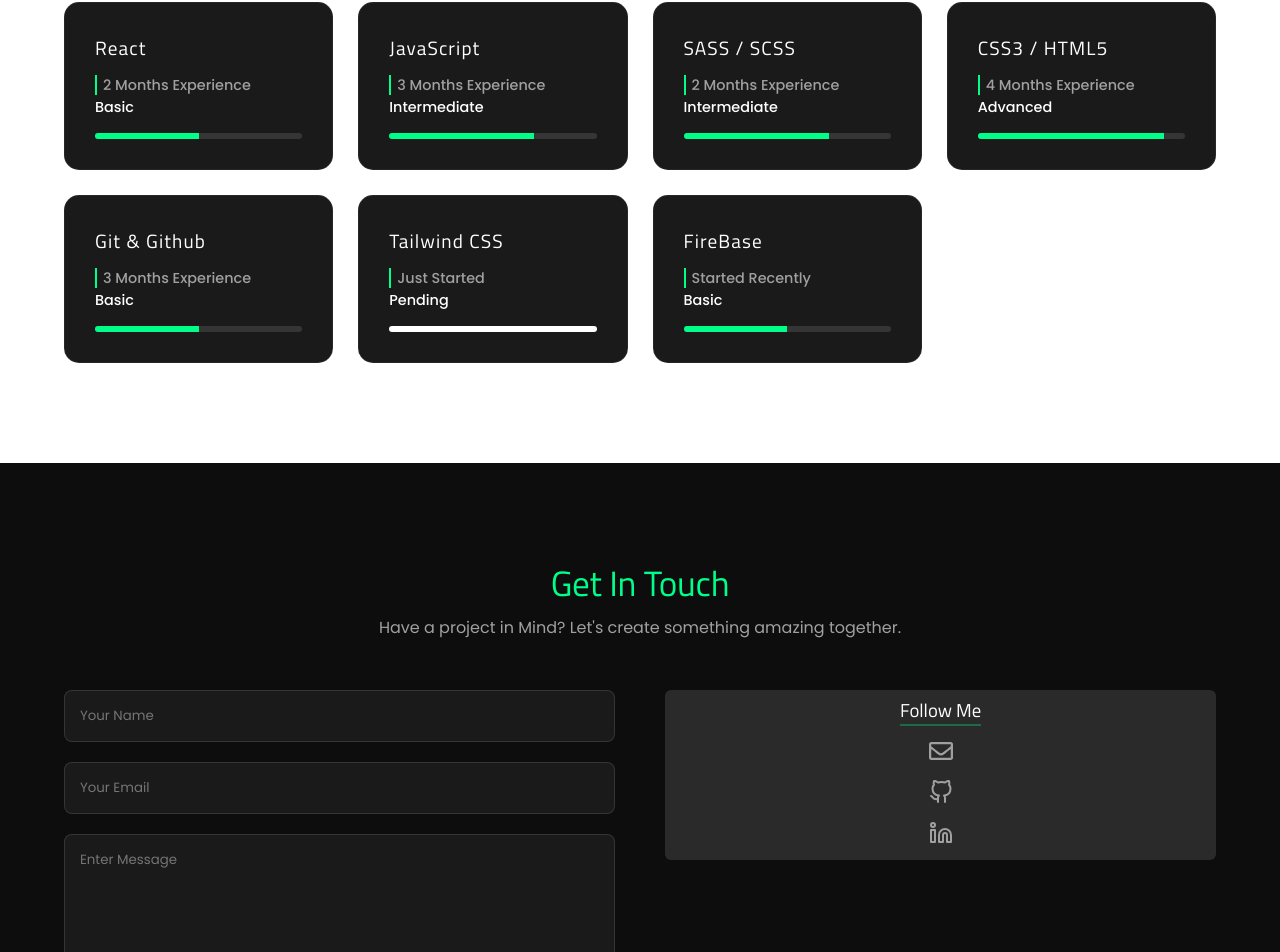
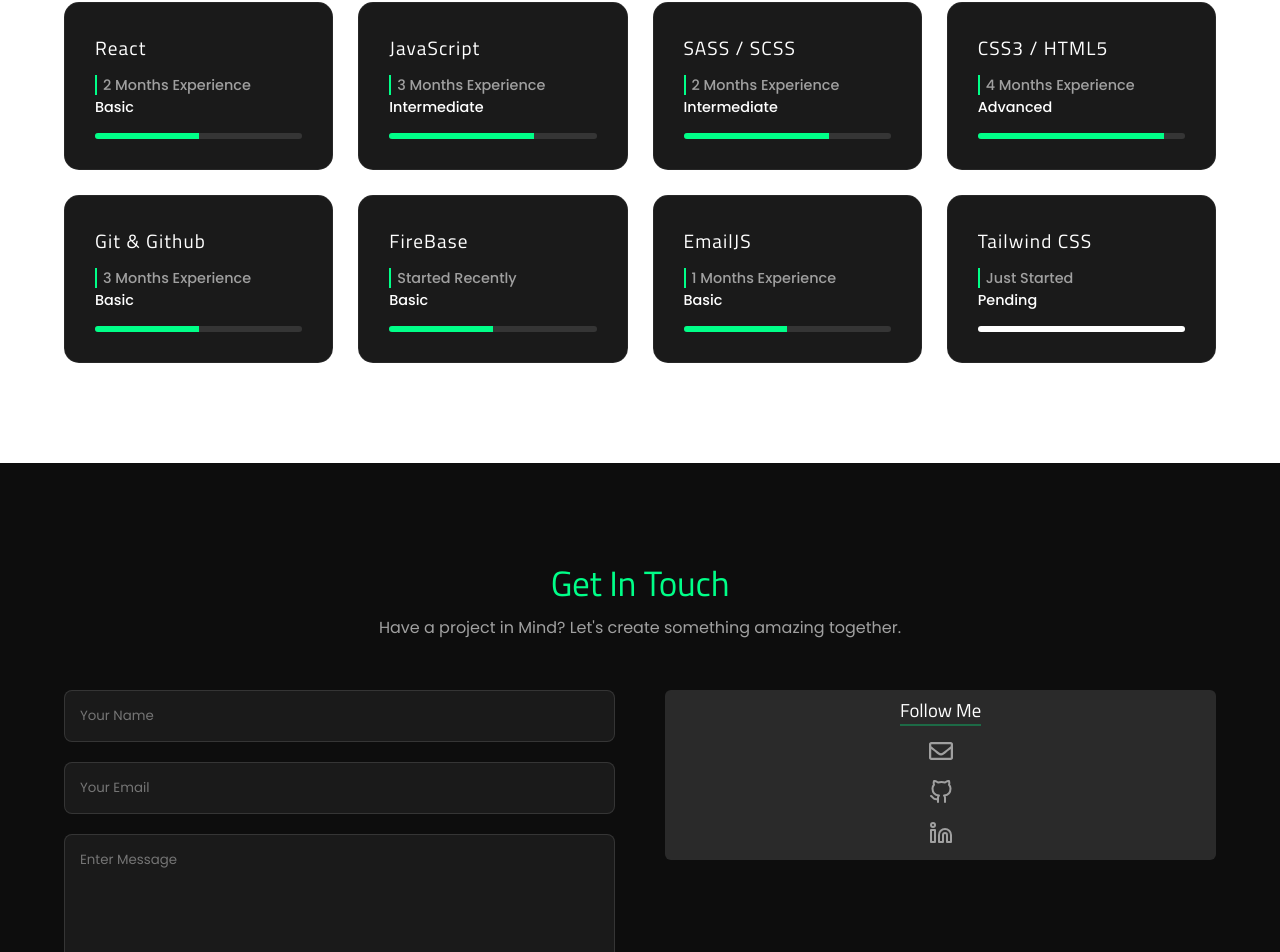
Before and after one commit to lakshan-beast/My-Portfolio, a React (Vite) app: page / in a window 1280 px wide. Shown: the part 3963-4915 px from the top of the page. Built offline with nearby package versions, Linux system fonts and the light colour scheme.

Commit message:
fix: enhance AOS animations in Skills section for improved visual engagement

```diff
--- a/src/components/SkillCard.jsx
+++ b/src/components/SkillCard.jsx
@@ -31,24 +31,29 @@
     { name: "SASS / SCSS", level: "Intermediate", date: "March 10, 2026" },
     { name: "CSS3 / HTML5", level: "Advanced", date: "January 02, 2026" },
     { name: "Git & Github", level: "Basic", date: "February 01, 2026" },
+    { name: "FireBase", level: "Basic", date: "May 01, 2026" },
+    { name: "EmailJS", level: "Basic", date: "April 20, 2026" },
     { name: "Tailwind CSS", level: "Pending", date: "June 01, 2026" },
-    { name: "FireBase", level: "Basic", date: "May 01, 2026" },
   ];
 
   return (
     <section className="skills" id="skills" data-aos-offset="0">
-      <div className="skills-container">
-        <h2 className="section-title">Technical Toolbox</h2>
+      <div className="skills-container" data-aos="fade-up">
+        <h2 className="section-title" data-aos="fade-right">
+          Technical Toolbox
+        </h2>
 
         <div className="skills-grid">
           {skillList.map((skill, index) => (
             <div className="skill-card" key={index} data-aos="fade-up">
-              <h3>{skill.name}</h3>
+              <h3 data-aos="fade-down">{skill.name}</h3>
               <span className="exp-tag">{calculateExperience(skill.date)}</span>
-              <p>{skill.level} </p>
+              <p data-aos="fade-right">{skill.level} </p>
 
               <div className="progress-bar">
-                <div className={`progress ${skill.level.toLowerCase()}`}></div>
+                <div
+                  data-aos="fade-right"
+                  className={`progress ${skill.level.toLowerCase()}`}></div>
               </div>
             </div>
           ))}
```
